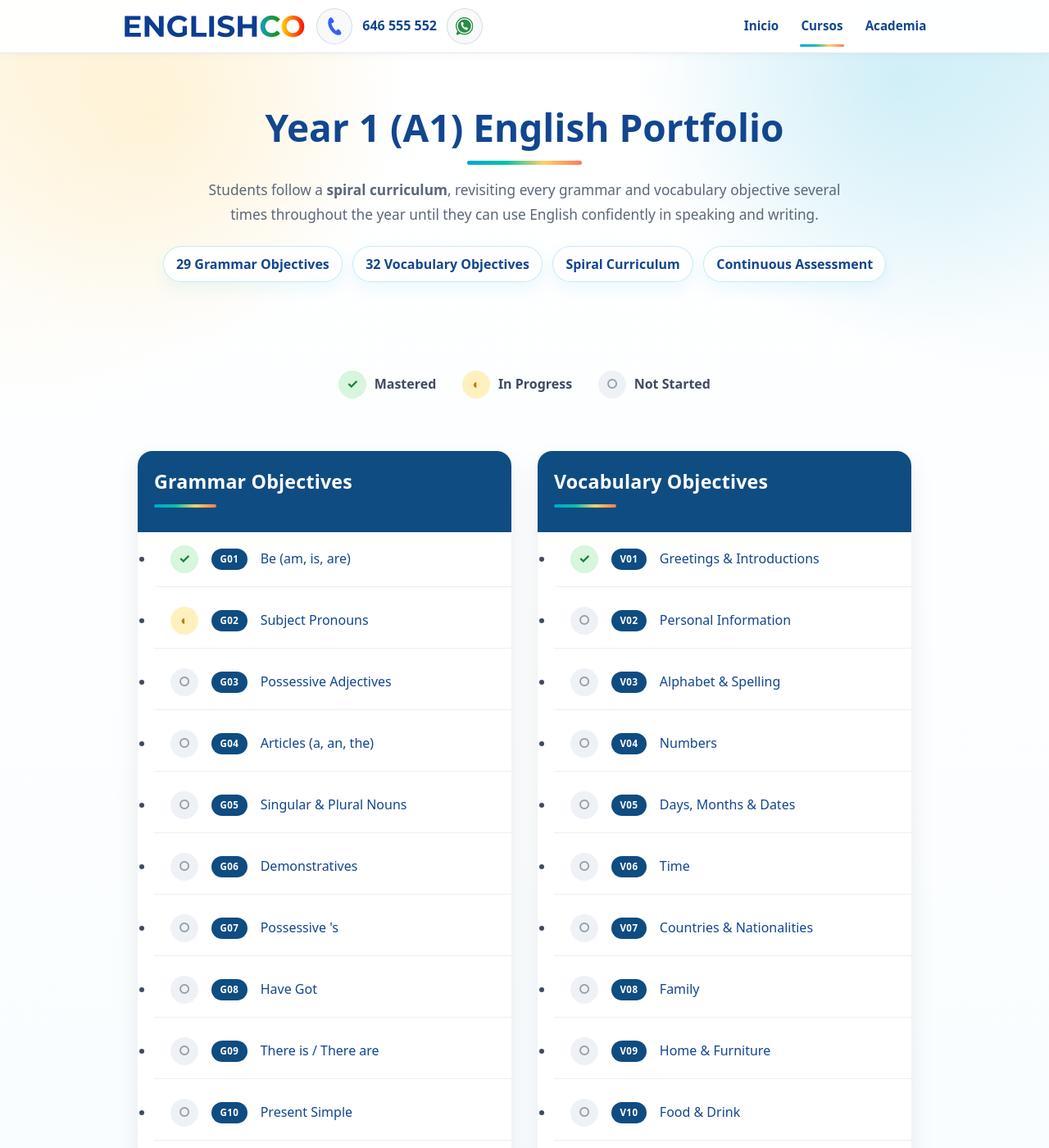
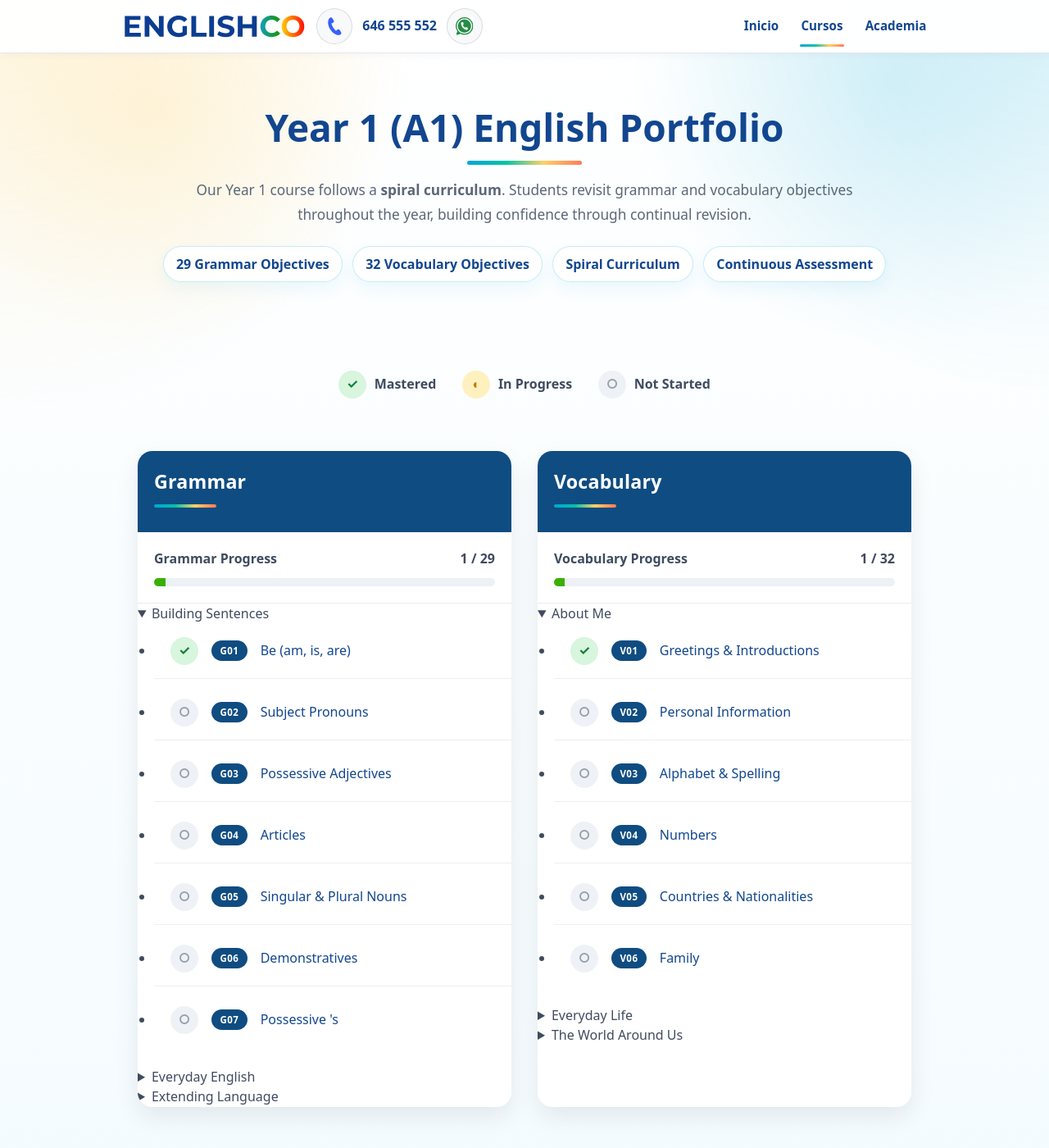
Before and after one commit to dixonbruce/englishco, a Jekyll site: the page built from portfolio/primariaA1.html, in a window 1280 px wide and 1400 px high. Shown: the whole window at 82% size. Built offline with Jekyll 4.4.1, drawn with Linux system fonts in a browser that asks for light colours; some of the changed text lies outside the part shown.

Commit message:
Update primariaA1.html

```diff
--- a/portfolio/primariaA1.html
+++ b/portfolio/primariaA1.html
@@ -17,25 +17,21 @@ permalink: "/portfolio/primariaA1.html"
     <h1>Year 1 (A1) English Portfolio</h1>
 
     <p class="hero-lead">
-
-Students follow a <strong>spiral curriculum</strong>, revisiting every grammar and vocabulary objective several times throughout the year until they can use English confidently in speaking and writing.
-
+      Our Year 1 course follows a <strong>spiral curriculum</strong>.
+      Students revisit grammar and vocabulary objectives throughout the
+      year, building confidence through continual revision.
     </p>
 
     <div class="hero-highlights">
-
       <span>29 Grammar Objectives</span>
       <span>32 Vocabulary Objectives</span>
       <span>Spiral Curriculum</span>
       <span>Continuous Assessment</span>
-
     </div>
 
   </div>
 
 </section>
-
-
 
 <!-- ===================================================== -->
 <!-- LEGEND -->
@@ -48,27 +44,18 @@ Students follow a <strong>spiral curriculum</strong>, revisiting every grammar a
 <div class="legend">
 
 <div class="legend-item">
-
 <span class="status done">✓</span>
-
 Mastered
-
 </div>
 
 <div class="legend-item">
-
 <span class="status progress">◐</span>
-
 In Progress
-
 </div>
 
 <div class="legend-item">
-
 <span class="status todo">○</span>
-
 Not Started
-
 </div>
 
 </div>
@@ -77,24 +64,41 @@ Not Started
 
 </section>
 
-
-
 <!-- ===================================================== -->
 <!-- GRID -->
 <!-- ===================================================== -->
 
 <section class="portfolio-grid container">
 
-
-
-
-<!-- ===================================================== -->
+<!-- ===================== -->
 <!-- GRAMMAR -->
-<!-- ===================================================== -->
+<!-- ===================== -->
 
 <div class="portfolio-column">
 
-<h2>Grammar Objectives</h2>
+<h2>Grammar</h2>
+
+<div class="progress-card">
+
+<div class="progress-header">
+
+<span>Grammar Progress</span>
+
+<strong>1 / 29</strong>
+
+</div>
+
+<div class="progress-bar">
+
+<div class="progress-fill" style="width:3.4%;"></div>
+
+</div>
+
+</div>
+
+<details class="category" open>
+
+<summary>Building Sentences</summary>
 
 <ul class="objective-list">
 
@@ -106,9 +110,9 @@ Not Started
 </a>
 </li>
 
-<li class="progress">
-<a href="#">
-<span class="status progress">◐</span>
+<li>
+<a href="/portfolio/year1/grammar/subject-pronouns.html">
+<span class="status todo">○</span>
 <span class="code">G02</span>
 <span class="title">Subject Pronouns</span>
 </a>
@@ -126,7 +130,7 @@ Not Started
 <a href="#">
 <span class="status todo">○</span>
 <span class="code">G04</span>
-<span class="title">Articles (a, an, the)</span>
+<span class="title">Articles</span>
 </a>
 </li>
 
@@ -154,328 +158,146 @@ Not Started
 </a>
 </li>
 
-<li>
-<a href="#">
-<span class="status todo">○</span>
-<span class="code">G08</span>
-<span class="title">Have Got</span>
-</a>
-</li>
+</ul>
 
-<li>
-<a href="#">
-<span class="status todo">○</span>
-<span class="code">G09</span>
-<span class="title">There is / There are</span>
-</a>
-</li>
+</details>
 
-<li>
-<a href="#">
-<span class="status todo">○</span>
-<span class="code">G10</span>
-<span class="title">Present Simple</span>
-</a>
-</li>
+<details class="category">
 
-<li>
-<a href="#">
-<span class="status todo">○</span>
-<span class="code">G11</span>
-<span class="title">Adverbs of Frequency</span>
-</a>
-</li>
+<summary>Everyday English</summary>
 
-<li>
-<a href="#">
-<span class="status todo">○</span>
-<span class="code">G12</span>
-<span class="title">Present Continuous</span>
-</a>
-</li>
+<ul class="objective-list">
 
-<li>
-<a href="#">
-<span class="status todo">○</span>
-<span class="code">G13</span>
-<span class="title">Can / Can't</span>
-</a>
-</li>
-
-<li>
-<a href="#">
-<span class="status todo">○</span>
-<span class="code">G14</span>
-<span class="title">Imperatives</span>
-</a>
-</li>
-
-<li>
-<a href="#">
-<span class="status todo">○</span>
-<span class="code">G15</span>
-<span class="title">Questions</span>
-</a>
-</li>
-
-<li>
-<a href="#">
-<span class="status todo">○</span>
-<span class="code">G16</span>
-<span class="title">Object Pronouns</span>
-</a>
-</li>
-
-<li>
-<a href="#">
-<span class="status todo">○</span>
-<span class="code">G17</span>
-<span class="title">Some / Any</span>
-</a>
-</li>
-
-<li>
-<a href="#">
-<span class="status todo">○</span>
-<span class="code">G18</span>
-<span class="title">Countable & Uncountable Nouns</span>
-</a>
-</li>
-
-<li>
-<a href="#">
-<span class="status todo">○</span>
-<span class="code">G19</span>
-<span class="title">Quantifiers</span>
-</a>
-</li>
-
-<li>
-<a href="#">
-<span class="status todo">○</span>
-<span class="code">G20</span>
-<span class="title">Prepositions of Place</span>
-</a>
-</li>
-
-<li>
-<a href="#">
-<span class="status todo">○</span>
-<span class="code">G21</span>
-<span class="title">Prepositions of Time</span>
-</a>
-</li>
-
-<li>
-<a href="#">
-<span class="status todo">○</span>
-<span class="code">G22</span>
-<span class="title">Comparative Adjectives</span>
-</a>
-</li>
-
-<li>
-<a href="#">
-<span class="status todo">○</span>
-<span class="code">G23</span>
-<span class="title">Superlative Adjectives</span>
-</a>
-</li>
-
-<li>
-<a href="#">
-<span class="status todo">○</span>
-<span class="code">G24</span>
-<span class="title">Like / Would Like</span>
-</a>
-</li>
-
-<li>
-<a href="#">
-<span class="status todo">○</span>
-<span class="code">G25</span>
-<span class="title">Past Simple (be)</span>
-</a>
-</li>
-
-<li>
-<a href="#">
-<span class="status todo">○</span>
-<span class="code">G26</span>
-<span class="title">Past Simple</span>
-</a>
-</li>
-
-<li>
-<a href="#">
-<span class="status todo">○</span>
-<span class="code">G27</span>
-<span class="title">Going To</span>
-</a>
-</li>
-
-<li>
-<a href="#">
-<span class="status todo">○</span>
-<span class="code">G28</span>
-<span class="title">Conjunctions</span>
-</a>
-</li>
-
-<li>
-<a href="#">
-<span class="status todo">○</span>
-<span class="code">G29</span>
-<span class="title">Basic Sentence Structure</span>
-</a>
-</li>
+<li><a href="#"><span class="status todo">○</span><span class="code">G08</span><span class="title">Have Got</span></a></li>
+<li><a href="#"><span class="status todo">○</span><span class="code">G09</span><span class="title">There is / There are</span></a></li>
+<li><a href="#"><span class="status todo">○</span><span class="code">G10</span><span class="title">Present Simple</span></a></li>
+<li><a href="#"><span class="status todo">○</span><span class="code">G11</span><span class="title">Adverbs of Frequency</span></a></li>
+<li><a href="#"><span class="status todo">○</span><span class="code">G12</span><span class="title">Present Continuous</span></a></li>
+<li><a href="#"><span class="status todo">○</span><span class="code">G13</span><span class="title">Can / Can't</span></a></li>
+<li><a href="#"><span class="status todo">○</span><span class="code">G14</span><span class="title">Imperatives</span></a></li>
 
 </ul>
 
+</details>
+
+<details class="category">
+
+<summary>Extending Language</summary>
+
+<ul class="objective-list">
+
+<li><a href="#"><span class="status todo">○</span><span class="code">G15</span><span class="title">Questions</span></a></li>
+<li><a href="#"><span class="status todo">○</span><span class="code">G16</span><span class="title">Object Pronouns</span></a></li>
+<li><a href="#"><span class="status todo">○</span><span class="code">G17</span><span class="title">Some / Any</span></a></li>
+<li><a href="#"><span class="status todo">○</span><span class="code">G18</span><span class="title">Countable & Uncountable</span></a></li>
+<li><a href="#"><span class="status todo">○</span><span class="code">G19</span><span class="title">Quantifiers</span></a></li>
+<li><a href="#"><span class="status todo">○</span><span class="code">G20</span><span class="title">Prepositions of Place</span></a></li>
+<li><a href="#"><span class="status todo">○</span><span class="code">G21</span><span class="title">Prepositions of Time</span></a></li>
+<li><a href="#"><span class="status todo">○</span><span class="code">G22</span><span class="title">Comparatives</span></a></li>
+<li><a href="#"><span class="status todo">○</span><span class="code">G23</span><span class="title">Superlatives</span></a></li>
+<li><a href="#"><span class="status todo">○</span><span class="code">G24</span><span class="title">Like / Would Like</span></a></li>
+<li><a href="#"><span class="status todo">○</span><span class="code">G25</span><span class="title">Past Simple (be)</span></a></li>
+<li><a href="#"><span class="status todo">○</span><span class="code">G26</span><span class="title">Past Simple</span></a></li>
+<li><a href="#"><span class="status todo">○</span><span class="code">G27</span><span class="title">Going To</span></a></li>
+<li><a href="#"><span class="status todo">○</span><span class="code">G28</span><span class="title">Conjunctions</span></a></li>
+<li><a href="#"><span class="status todo">○</span><span class="code">G29</span><span class="title">Sentence Structure</span></a></li>
+
+</ul>
+
+</details>
+
 </div>
 
-
-
-
-<!-- ===================================================== -->
-<!-- VOCABULARY (PART 1 OF 2) -->
-<!-- ===================================================== -->
+<!-- ===================== -->
+<!-- VOCABULARY -->
+<!-- ===================== -->
 
 <div class="portfolio-column">
 
-<h2>Vocabulary Objectives</h2>
+<h2>Vocabulary</h2>
+
+<div class="progress-card">
+
+<div class="progress-header">
+
+<span>Vocabulary Progress</span>
+
+<strong>1 / 32</strong>
+
+</div>
+
+<div class="progress-bar">
+
+<div class="progress-fill" style="width:3.1%;"></div>
+
+</div>
+
+</div>
+
+<details class="category" open>
+
+<summary>About Me</summary>
 
 <ul class="objective-list">
 
-<li class="done">
-<a href="#">
-<span class="status done">✓</span>
-<span class="code">V01</span>
-<span class="title">Greetings & Introductions</span>
-</a>
-</li>
-
-<li>
-<a href="#">
-<span class="status todo">○</span>
-<span class="code">V02</span>
-<span class="title">Personal Information</span>
-</a>
-</li>
-
-<li>
-<a href="#">
-<span class="status todo">○</span>
-<span class="code">V03</span>
-<span class="title">Alphabet & Spelling</span>
-</a>
-</li>
-
-<li>
-<a href="#">
-<span class="status todo">○</span>
-<span class="code">V04</span>
-<span class="title">Numbers</span>
-</a>
-</li>
-
-<li>
-<a href="#">
-<span class="status todo">○</span>
-<span class="code">V05</span>
-<span class="title">Days, Months & Dates</span>
-</a>
-</li>
-
-<li>
-<a href="#">
-<span class="status todo">○</span>
-<span class="code">V06</span>
-<span class="title">Time</span>
-</a>
-</li>
-
-<li>
-<a href="#">
-<span class="status todo">○</span>
-<span class="code">V07</span>
-<span class="title">Countries & Nationalities</span>
-</a>
-</li>
-
-<li>
-<a href="#">
-<span class="status todo">○</span>
-<span class="code">V08</span>
-<span class="title">Family</span>
-</a>
-</li>
-
-<li>
-<a href="#">
-<span class="status todo">○</span>
-<span class="code">V09</span>
-<span class="title">Home & Furniture</span>
-</a>
-</li>
-
-<li>
-<a href="#">
-<span class="status todo">○</span>
-<span class="code">V10</span>
-<span class="title">Food & Drink</span>
-</a>
-</li>
-
-<li>
-<a href="#">
-<span class="status todo">○</span>
-<span class="code">V11</span>
-<span class="title">Clothes</span>
-</a>
-</li>
-
-<li>
-<a href="#">
-<span class="status todo">○</span>
-<span class="code">V12</span>
-<span class="title">Colours</span>
-</a>
-</li>
-
-<li>
-<a href="#">
-<span class="status todo">○</span>
-<span class="code">V13</span>
-<span class="title">Parts of the Body</span>
-</a>
-</li>
-
-<li>
-<a href="#">
-<span class="status todo">○</span>
-<span class="code">V14</span>
-<span class="title">Health</span>
-</a>
-</li>
-
-<li>
-<a href="#">
-<span class="status todo">○</span>
-<span class="code">V15</span>
-<span class="title">Daily Routines</span>
-</a>
-</li>
-
-<li class="progress">
-<a href="#">
-<span class="status progress">◐</span>
-<span class="code">V16</span>
-<span class="title">School</span>
-</a>
-</li>
+<li class="done"><a href="#"><span class="status done">✓</span><span class="code">V01</span><span class="title">Greetings & Introductions</span></a></li>
+<li><a href="#"><span class="status todo">○</span><span class="code">V02</span><span class="title">Personal Information</span></a></li>
+<li><a href="#"><span class="status todo">○</span><span class="code">V03</span><span class="title">Alphabet & Spelling</span></a></li>
+<li><a href="#"><span class="status todo">○</span><span class="code">V04</span><span class="title">Numbers</span></a></li>
+<li><a href="#"><span class="status todo">○</span><span class="code">V05</span><span class="title">Countries & Nationalities</span></a></li>
+<li><a href="#"><span class="status todo">○</span><span class="code">V06</span><span class="title">Family</span></a></li>
 
 </ul>
+
+</details>
+
+<details class="category">
+
+<summary>Everyday Life</summary>
+
+<ul class="objective-list">
+
+<li><a href="#"><span class="status todo">○</span><span class="code">V07</span><span class="title">Days, Months & Dates</span></a></li>
+<li><a href="#"><span class="status todo">○</span><span class="code">V08</span><span class="title">Time</span></a></li>
+<li><a href="#"><span class="status todo">○</span><span class="code">V09</span><span class="title">Home & Furniture</span></a></li>
+<li><a href="#"><span class="status todo">○</span><span class="code">V10</span><span class="title">Food & Drink</span></a></li>
+<li><a href="#"><span class="status todo">○</span><span class="code">V11</span><span class="title">Clothes</span></a></li>
+<li><a href="#"><span class="status todo">○</span><span class="code">V12</span><span class="title">Colours</span></a></li>
+<li><a href="#"><span class="status todo">○</span><span class="code">V13</span><span class="title">Body</span></a></li>
+<li><a href="#"><span class="status todo">○</span><span class="code">V14</span><span class="title">Health</span></a></li>
+<li><a href="#"><span class="status todo">○</span><span class="code">V15</span><span class="title">Daily Routines</span></a></li>
+<li><a href="#"><span class="status todo">○</span><span class="code">V16</span><span class="title">School</span></a></li>
+
+</ul>
+
+</details>
+
+<details class="category">
+
+<summary>The World Around Us</summary>
+
+<ul class="objective-list">
+
+<li><a href="#"><span class="status todo">○</span><span class="code">V17</span><span class="title">Jobs</span></a></li>
+<li><a href="#"><span class="status todo">○</span><span class="code">V18</span><span class="title">Places in Town</span></a></li>
+<li><a href="#"><span class="status todo">○</span><span class="code">V19</span><span class="title">Transport</span></a></li>
+<li><a href="#"><span class="status todo">○</span><span class="code">V20</span><span class="title">Shopping</span></a></li>
+<li><a href="#"><span class="status todo">○</span><span class="code">V21</span><span class="title">Free Time & Hobbies</span></a></li>
+<li><a href="#"><span class="status todo">○</span><span class="code">V22</span><span class="title">Sports</span></a></li>
+<li><a href="#"><span class="status todo">○</span><span class="code">V23</span><span class="title">Weather & Seasons</span></a></li>
+<li><a href="#"><span class="status todo">○</span><span class="code">V24</span><span class="title">Animals</span></a></li>
+<li><a href="#"><span class="status todo">○</span><span class="code">V25</span><span class="title">Holidays & Travel</span></a></li>
+<li><a href="#"><span class="status todo">○</span><span class="code">V26</span><span class="title">Feelings & Emotions</span></a></li>
+<li><a href="#"><span class="status todo">○</span><span class="code">V27</span><span class="title">Physical Appearance</span></a></li>
+<li><a href="#"><span class="status todo">○</span><span class="code">V28</span><span class="title">Personality</span></a></li>
+<li><a href="#"><span class="status todo">○</span><span class="code">V29</span><span class="title">Common Verbs</span></a></li>
+<li><a href="#"><span class="status todo">○</span><span class="code">V30</span><span class="title">Common Adjectives</span></a></li>
+<li><a href="#"><span class="status todo">○</span><span class="code">V31</span><span class="title">Classroom Language</span></a></li>
+<li><a href="#"><span class="status todo">○</span><span class="code">V32</span><span class="title">Question Words</span></a></li>
+
+</ul>
+
+</details>
 
 </div>
 
```
Also changed, not shown: other parts of portfolio/primariaA1.html (+2 -2 lines). Lines whose indentation alone changed are shown as unchanged.
